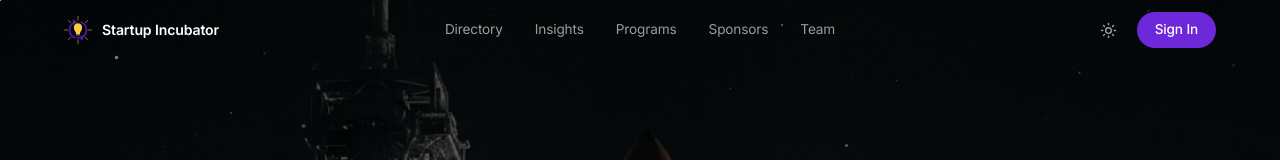
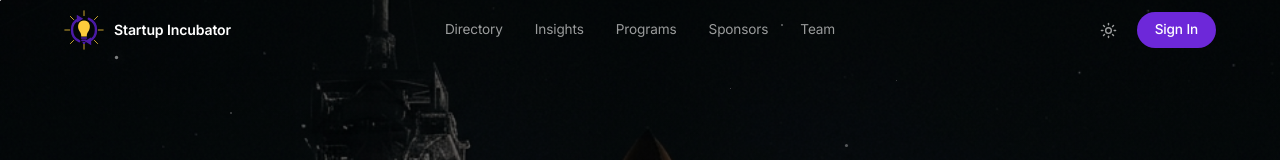
Before and after one commit to alice-lan-lili/SIC-draft-site, a React (Vite) app: page / in a window 1280 px wide. Shown: the top 160 px of the page. Built offline with nearby package versions, Linux system fonts and the light colour scheme; a web font is replaced by a local one.

Commit message:
Update favicon, replace logo SVG with external asset in Navbar, and adjust hover styles for improved visual consistency

```diff
--- a/index.html
+++ b/index.html
@@ -2,7 +2,7 @@
 <html lang="en">
   <head>
     <meta charset="UTF-8" />
-    <link rel="icon" type="image/svg+xml" href="/vite.svg" />
+    <link rel="icon" type="image/svg+xml" href="/logo-sic.svg" />
     <meta name="viewport" content="width=device-width, initial-scale=1.0" />
     <title>Startup Incubator Website</title>
 
--- a/src/components/Navbar.tsx
+++ b/src/components/Navbar.tsx
@@ -62,7 +62,7 @@ export default function Navbar({ isHome }: { isHome?: boolean }) {
         transition: 'background 0.3s ease, border-color 0.3s ease',
       }}
     >
-      {/* Logo */}
+      {/* Logo — external asset so colors always render; larger + stacked above centered nav */}
       <Link
         to="/"
         style={{
@@ -70,30 +70,17 @@ export default function Navbar({ isHome }: { isHome?: boolean }) {
           alignItems: 'center',
           gap: '10px',
           flexShrink: 0,
+          position: 'relative',
+          zIndex: 20,
         }}
       >
-        <div style={{ width: '28px', height: '28px', display: 'block', color: isTransparent ? '#FFFFFF' : '#4B1BA7' }}>
-          <svg viewBox="0 0 100 100" fill="none" xmlns="http://www.w3.org/2000/svg">
-            <g stroke="#FCCC3C" strokeWidth="2" strokeLinecap="round">
-              <line x1="50" y1="2" x2="50" y2="14" />
-              <line x1="50" y1="86" x2="50" y2="98" />
-              <line x1="2" y1="50" x2="14" y2="50" />
-              <line x1="86" y1="50" x2="98" y2="50" />
-              <line x1="16" y1="16" x2="24" y2="24" />
-              <line x1="84" y1="84" x2="76" y2="76" />
-              <line x1="16" y1="84" x2="24" y2="76" />
-              <line x1="84" y1="16" x2="76" y2="24" />
-            </g>
-            <path d="M 38 78 A 30 30 0 0 1 20 50 A 30 30 0 0 1 38 22" stroke="#4B1BA7" strokeWidth="6" strokeLinecap="round" fill="none" />
-            <polygon points="32,12 48,22 32,32" fill="#4B1BA7" />
-            <path d="M 62 22 A 30 30 0 0 1 80 50 A 30 30 0 0 1 62 78" stroke="#4B1BA7" strokeWidth="6" strokeLinecap="round" fill="none" />
-            <polygon points="68,88 52,78 68,68" fill="#4B1BA7" />
-            <path d="M 50 26 C 36 26 32 40 38 52 C 42 58 43 60 43 66 L 57 66 C 57 60 58 58 62 52 C 68 40 64 26 50 26 Z" fill="#FCCC3C" />
-            <rect x="42" y="68" width="16" height="4" rx="2" fill="#4B1BA7" />
-            <rect x="43" y="74" width="14" height="4" rx="2" fill="#4B1BA7" />
-            <path d="M 46 80 L 54 80 L 52 85 L 48 85 Z" fill="#4B1BA7" />
-          </svg>
-        </div>
+        <img
+          src="/logo-sic.svg"
+          alt=""
+          width={40}
+          height={40}
+          style={{ display: 'block', flexShrink: 0 }}
+        />
         <span style={{
           fontFamily: 'var(--font-body)',
           fontWeight: 600,
@@ -114,6 +101,8 @@ export default function Navbar({ isHome }: { isHome?: boolean }) {
         position: 'absolute',
         left: '50%',
         transform: 'translateX(-50%)',
+        zIndex: 10,
+        pointerEvents: 'auto',
       }}>
         {navLinks.map(link => {
           const active = location.pathname === link.to;
--- a/src/index.css
+++ b/src/index.css
@@ -141,9 +141,9 @@ a:hover {
   display: inline-block;
   padding: 3px 10px;
   border-radius: 980px;
-  background: color-mix(in srgb, var(--purple-light) 12%, transparent);
+  background: rgba(139, 92, 246, 0.14);
   color: var(--text-accent);
-  border: 1px solid color-mix(in srgb, var(--purple-light) 35%, var(--border-color));
+  border: 1px solid rgba(139, 92, 246, 0.35);
   font-size: 0.68rem;
   font-family: var(--font-mono);
   text-transform: uppercase;
```
Also changed, not shown: public/logo-sic.svg (added).
